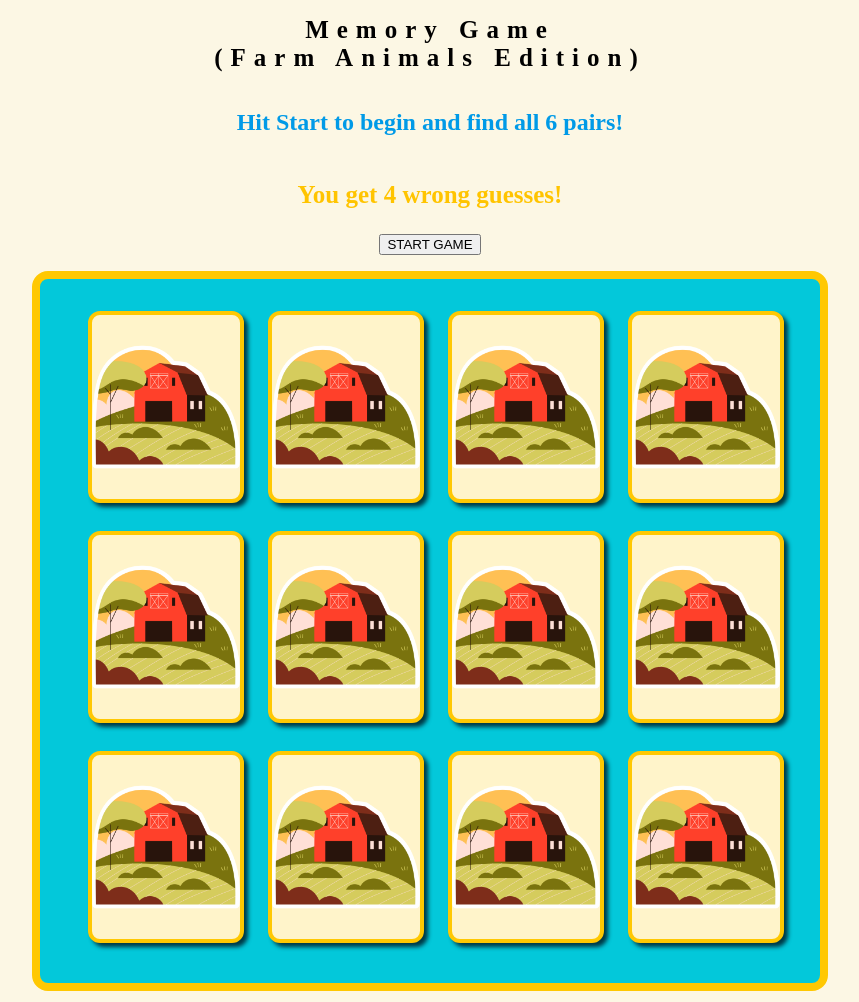
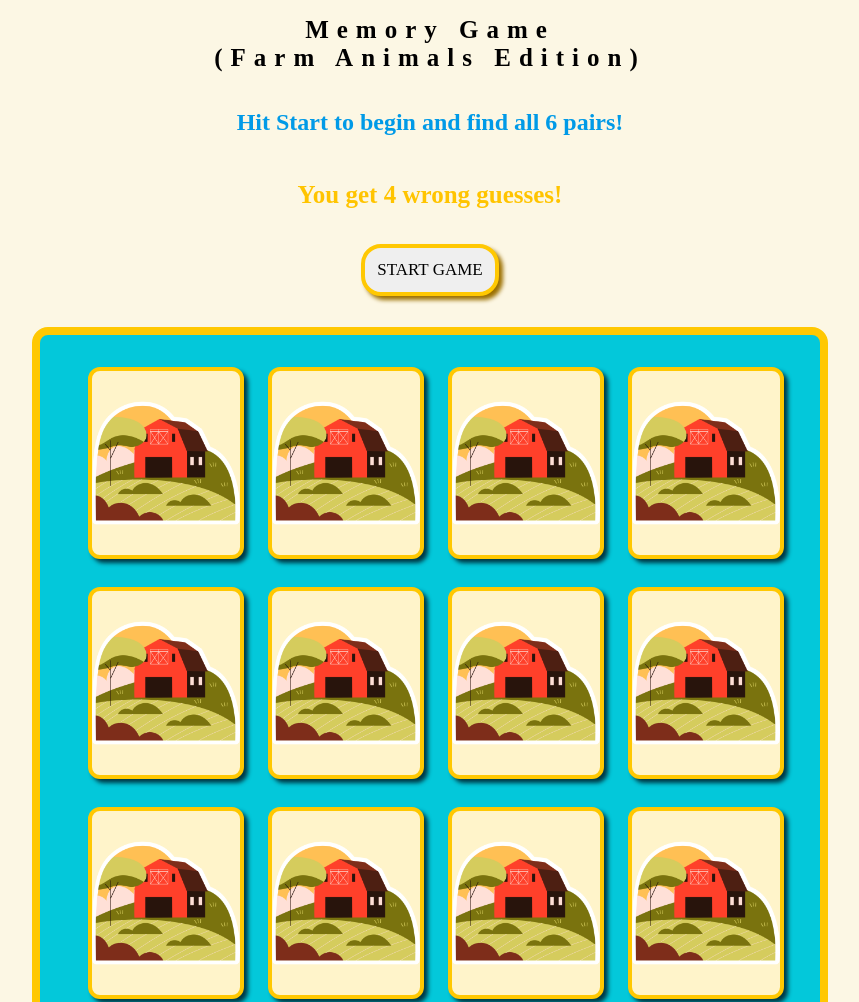
Before and after one commit to austinpowers99/Concentration, a plain HTML site: page index.html in a window 1280 px wide. Shown: the top 1002 px of the page, without its empty margins (218-1077 px from the left). Drawn offline with Linux system fonts and the light colour scheme.

Commit message:
update button styling to match the board

```diff
--- a/style.css
+++ b/style.css
@@ -41,6 +41,24 @@ h3 {
     font-size: 25px;
     justify-content: center;
     text-align: center;
+}
+
+button {
+    padding: 1.5vmin;
+    border-radius: 2.5vmin;
+    border: 0.5vmin solid rgb(255, 200, 2);
+    justify-content: center;
+    align-self: center;
+    font-family: 'Allura';
+    font-size: 17px;
+    box-shadow: 4px 4px 4px rgb(156, 112, 1);
+    cursor: pointer;
+    display: inline-block;
+    margin: 10px 15px 15px 15px;
+}
+
+button:active {
+    box-shadow: 0 5px 15px rgba(0, 0, 0, 0.3); /* Depth effect */
 }
 
 .cards {
```
